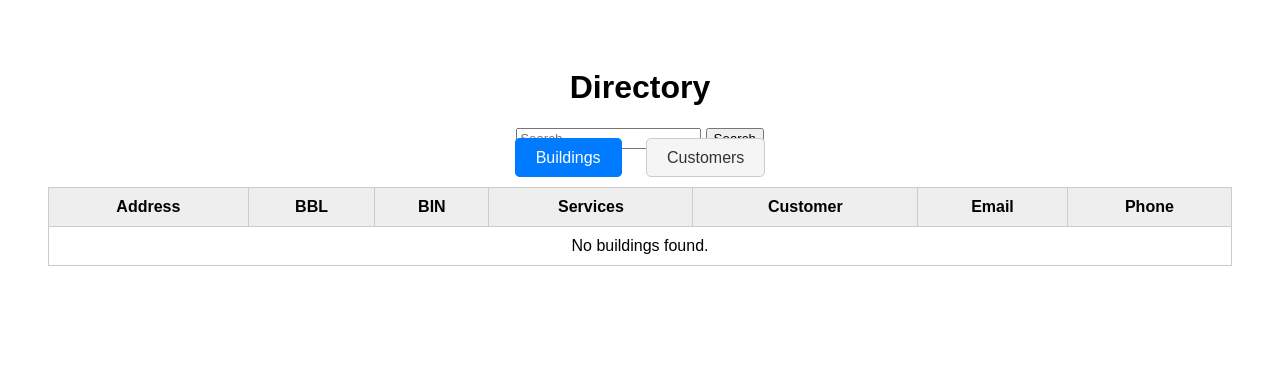
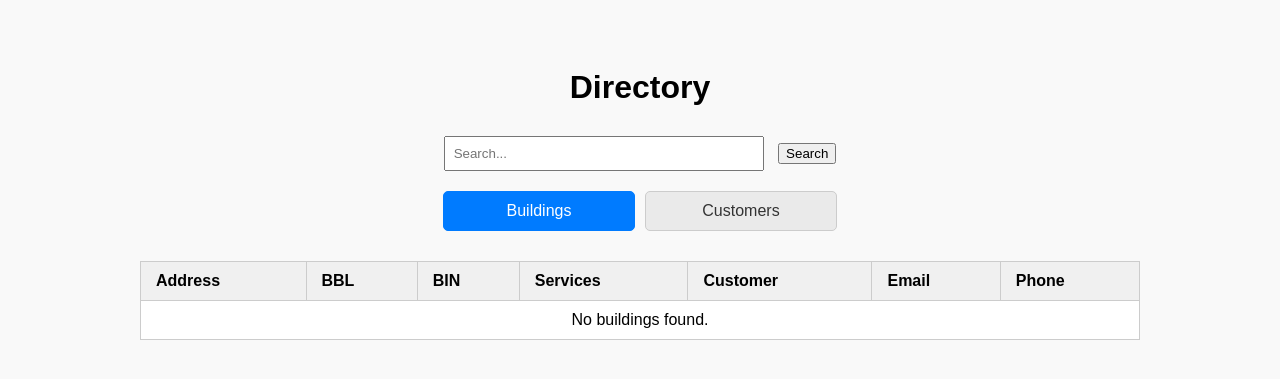
Before and after one commit to mikejin01/Django-DB, a Django app: page / in a window 1280 px wide. Shown: the top 379 px of the page. Run offline with Django 5.2, Linux system fonts and the light colour scheme; data that the repository does not hold is empty.

Commit message:
updated models

```diff
--- a/db/templates/home.html
+++ b/db/templates/home.html
@@ -3,15 +3,43 @@
 <head>
     <title>Directory</title>
     <style>
-        body { font-family: Arial; padding: 40px; }
-        h1, form, .tabs { text-align: center; }
+        body {
+            font-family: Arial, sans-serif;
+            padding: 40px;
+            background-color: #f9f9f9;
+        }
+        h1 {
+            text-align: center;
+            margin-bottom: 30px;
+        }
+        .container {
+            max-width: 1000px;
+            margin: 0 auto;
+        }
+        form {
+            text-align: center;
+            margin-bottom: 20px;
+        }
+        input[type="text"] {
+            padding: 8px;
+            width: 300px;
+            margin-right: 10px;
+        }
+        .tabs {
+            display: flex;
+            justify-content: center;
+            margin-bottom: 30px;
+            gap: 10px;
+        }
         .tabs a {
-            margin: 0 10px;
+            flex: 1;
+            max-width: 150px;
+            text-align: center;
             padding: 10px 20px;
             text-decoration: none;
+            background-color: #eaeaea;
+            color: #333;
             border: 1px solid #ccc;
-            background-color: #f5f5f5;
-            color: #333;
             border-radius: 5px;
         }
         .tabs a.active {
@@ -21,19 +49,22 @@
         }
         table {
             width: 100%;
-            margin-top: 20px;
             border-collapse: collapse;
+            background-color: white;
         }
         th, td {
             border: 1px solid #ccc;
-            padding: 10px;
+            padding: 10px 15px;
+            text-align: left;
         }
-        th { background-color: #eee; }
+        th {
+            background-color: #f0f0f0;
+        }
     </style>
 </head>
 <body>
-
     <h1>Directory</h1>
+    <div class="container">
 
         <form method="get">
             <input type="hidden" name="tab" value="{{ tab }}">
@@ -47,6 +78,7 @@
         </div>
 
         {% if tab == 'buildings' %}
+        <!-- Buildings Table -->
         <table>
             <thead>
                 <tr>
@@ -81,6 +113,7 @@
         </table>
 
         {% elif tab == 'customers' %}
+        <!-- Customers Table -->
         <table>
             <thead>
                 <tr>
@@ -103,5 +136,6 @@
         </table>
         {% endif %}
 
+    </div>
 </body>
 </html>
--- a/db/views.py
+++ b/db/views.py
@@ -11,14 +11,17 @@
     customers = Customer.objects.all()
 
     if query:
-        if tab == 'buildings':
-            buildings = buildings.filter(
-                Q(address__icontains=query) |
-                Q(BIN__icontains=query) |
-                Q(customer__first_name__icontains=query) |
-                Q(customer__last_name__icontains=query)
-            )
-        elif tab == 'customers':
+        # Always filter buildings by BBL (no matter which tab is selected)
+        buildings = buildings.filter(
+            Q(address__icontains=query) |
+            Q(BIN__icontains=query) |
+            Q(BBL__icontains=query) |
+            Q(customer__first_name__icontains=query) |
+            Q(customer__last_name__icontains=query)
+        )
+
+        # Only filter customers if the tab is 'customers'
+        if tab == 'customers':
             customers = customers.filter(
                 Q(first_name__icontains=query) |
                 Q(last_name__icontains=query) |
```
Lines whose indentation alone changed are shown as unchanged.
